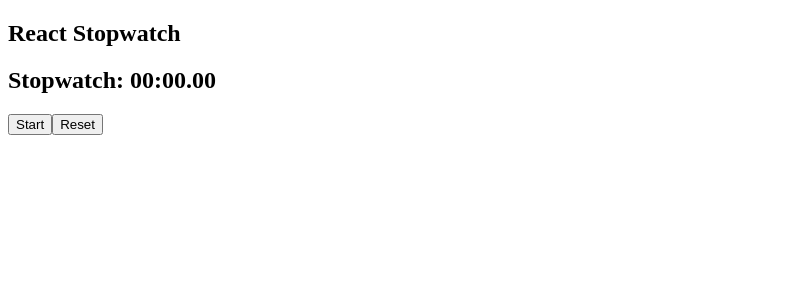
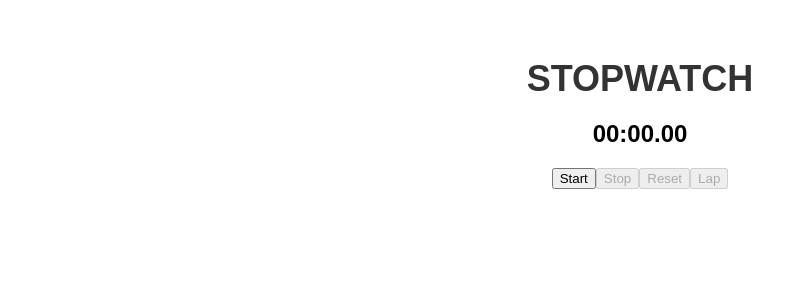
Before and after one commit to Shopify/eng-intern-assessment-react, a React app: page / in a window 1280 px wide. Shown: the top 300 px of the page, without its empty margins (0-806 px from the left). Built offline with nearby package versions, Linux system fonts and the light colour scheme.

Commit message:
Added styles and tests

```diff
--- a/src/App.tsx
+++ b/src/App.tsx
@@ -1,62 +1,6 @@
-import React, { useState, useEffect } from "react";
+import React, { CSSProperties } from "react";
 import StopWatch from "./StopWatch";
-import StopWatchButton from "./StopWatchButton";
-import { formatTime } from "./helper";
 
 export default function App() {
-  const [isRunning, setIsRunning] = useState<boolean>(false);
-  const [time, setTime] = useState<number>(0);
-  const [laps, setLaps] = useState<string[]>([]);
-
-  useEffect(() => {
-    let intervalId: NodeJS.Timeout;
-    if (isRunning) {
-      intervalId = setInterval(() => {
-        setTime((prevTime) => prevTime + 10);
-      }, 10);
-    } else {
-      clearInterval(intervalId);
-    }
-
-    return () => clearInterval(intervalId);
-  }, [isRunning]);
-
-  const startStopwatch = () => {
-    setIsRunning(true);
-  };
-
-  const stopStopwatch = () => {
-    setIsRunning(false);
-  };
-
-  const resetStopwatch = () => {
-    setIsRunning(false);
-    setTime(0);
-    setLaps([]);
-  };
-
-  const recordLap = () => {
-    setLaps((prevLaps) => [...prevLaps, formatTime(time)]);
-  };
-
-  return (
-    <div>
-      <h1>React Stopwatch</h1>
-      <StopWatch time={time} />
-      <StopWatchButton
-        isRunning={isRunning}
-        onStart={startStopwatch}
-        onStop={stopStopwatch}
-        onReset={resetStopwatch}
-        onLap={recordLap}
-      />
-      <div>
-        {laps.map((lap, index) => (
-          <div key={index}>
-            Lap {index + 1}: {lap} seconds
-          </div>
-        ))}
-      </div>
-    </div>
-  );
+  return <StopWatch />;
 }
--- a/src/StopWatch.tsx
+++ b/src/StopWatch.tsx
@@ -1,14 +1,100 @@
-import React, { useEffect, useState } from "react";
-import { formatTime } from "./helper";
+import React, { CSSProperties } from "react";
+import { formatTime } from "./helpers";
+import StopWatchButton from "./StopWatchButton";
 
-interface StopwatchProps {
-  time: number;
-}
+// CSS styles
+const styles: { [key: string]: CSSProperties } = {
+  appContainer: {
+    fontFamily: "Arial, sans-serif",
+    textAlign: "center",
+    padding: "20px",
+  },
+  heading: {
+    fontSize: "36px",
+    marginBottom: "20px",
+    color: "#333",
+    textTransform: "uppercase",
+  },
+  lapContainer: {
+    marginTop: "20px",
+    textAlign: "center",
+  },
+  lapList: {
+    listStyle: "none",
+    padding: 0,
+    margin: 0,
+    display: "flex",
+    flexDirection: "column",
+    alignItems: "center",
+  },
+  lapItem: {
+    fontSize: "18px",
+    marginBottom: "5px",
+  },
+};
 
-const Stopwatch: React.FC<StopwatchProps> = ({ time }) => {
+const Stopwatch = () => {
+  // main app state
+  const [isRunning, setIsRunning] = React.useState<boolean>(false);
+  const [time, setTime] = React.useState<number>(0);
+  const [laps, setLaps] = React.useState<string[]>([]);
+
+  // Update time while it is running
+  React.useEffect(() => {
+    let intervalId: NodeJS.Timeout | undefined;
+    if (isRunning) {
+      intervalId = setInterval(() => {
+        setTime((prevTime) => prevTime + 10);
+      }, 10);
+    } else {
+      clearInterval(intervalId);
+    }
+
+    return () => clearInterval(intervalId);
+  }, [isRunning]);
+
+  // Start stopwatch when start btn clicked
+  const startStopwatch = () => {
+    setIsRunning(true);
+  };
+
+  // Stop stopwatch when stop btn clicked
+  const stopStopwatch = () => {
+    setIsRunning(false);
+  };
+
+  // Reset stopwatch when reset btn clicked
+  const resetStopwatch = () => {
+    setIsRunning(false);
+    setTime(0);
+    setLaps([]);
+  };
+
+  // record a lap when lap btn clicked
+  const recordLap = () => {
+    setLaps((prevLaps) => [...prevLaps, formatTime(time)]);
+  };
+
   return (
-    <div>
-      <h2>Stopwatch: {formatTime(time)}</h2>
+    <div style={styles.appContainer}>
+      <h1 style={styles.heading}>Stopwatch</h1>
+      <h2>{formatTime(time)}</h2>
+      <StopWatchButton
+        isRunning={isRunning}
+        onStart={startStopwatch}
+        onStop={stopStopwatch}
+        onReset={resetStopwatch}
+        onLap={recordLap}
+      />
+      <div style={styles.lapContainer}>
+        <ul style={styles.lapList}>
+          {laps.map((lap, index) => (
+            <li key={index} style={styles.lapItem}>
+              Lap {index + 1}: {lap} seconds
+            </li>
+          ))}
+        </ul>
+      </div>
     </div>
   );
 };
--- a/src/StopWatchButton.tsx
+++ b/src/StopWatchButton.tsx
@@ -16,13 +16,20 @@ export default function StopwatchButton({
 }: StopwatchButtonProps) {
   return (
     <div>
-      {!isRunning ? (
-        <button onClick={onStart}>Start</button>
-      ) : (
-        <button onClick={onStop}>Stop</button>
-      )}
-      <button onClick={onReset}>Reset</button>
-      {isRunning && <button onClick={onLap}>Lap</button>}
+      <button onClick={onStart} disabled={isRunning}>
+        Start
+      </button>
+      <button onClick={onStop} disabled={!isRunning}>
+        Stop
+      </button>
+
+      <button onClick={onReset} disabled={!isRunning}>
+        Reset
+      </button>
+
+      <button onClick={onLap} disabled={!isRunning}>
+        Lap
+      </button>
     </div>
   );
 }
```
Also changed, not shown: src/helpers.ts (renamed from src/helper.ts), 2 other files (tests, documents, lock files or other folders).
